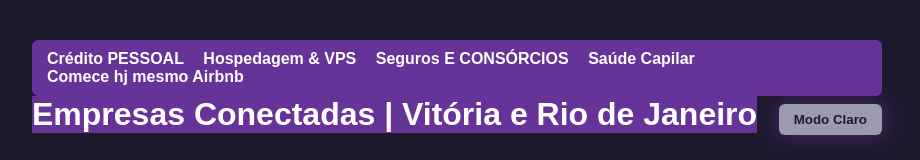
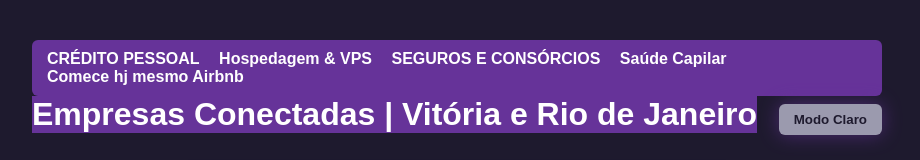
Before and after one commit to victorxx/shoppingrnadom06, a plain HTML site: page index.html in a window 1280 px wide. Shown: the top 160 px of the page, without its empty margins (183-1103 px from the left). Drawn offline with Linux system fonts and the light colour scheme.

Commit message:
Update index.html

```diff
--- a/index.html
+++ b/index.html
@@ -164,9 +164,9 @@
 <body class="dark-mode">
   <header>
     <nav>
-      <a href="#credito">Crédito PESSOAL</a>
+      <a href="#credito">CRÉDITO PESSOAL</a>
       <a href="#hospedagem">Hospedagem & VPS</a>
-      <a href="#seg">Seguros E CONSÓRCIOS</a>
+      <a href="#seg">SEGUROS E CONSÓRCIOS</a>
       <a href="#cabelo">Saúde Capilar</a>
       <a href="#airbnb">Comece hj mesmo Airbnb</a>
     </nav>
```
